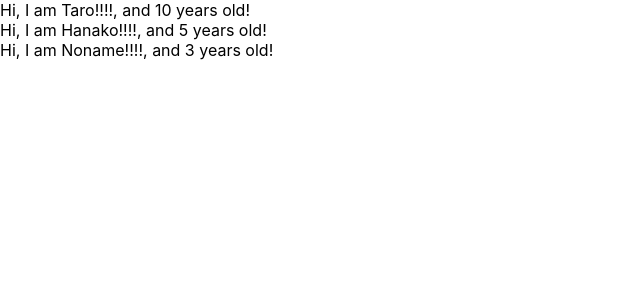
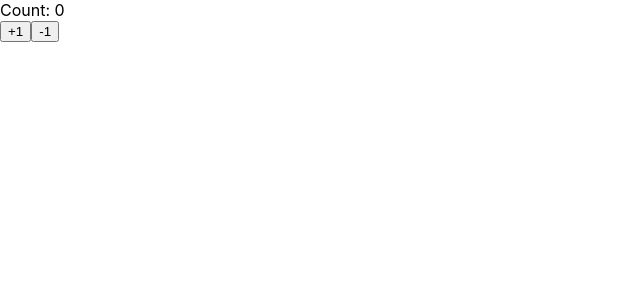
Before and after one commit to yuya1203/react-redux-crud-app, a React (Create React App) app: page / in a window 1280 px wide. Shown: the top 300 px of the page, without its empty margins (0-640 px from the left). Built offline with nearby package versions, Linux system fonts and the light colour scheme.

Commit message:
learn state and setState

```diff
--- a/src/App.js
+++ b/src/App.js
@@ -1,5 +1,5 @@
-// import React, {Component} from 'react';
-import React from 'react';
+import React, {Component} from 'react';
+// import React from 'react';
 import PropTypes from 'prop-types';
 
 // import Reactはjsxをトランスパイル後にReact.createElememntを使用して仮装domを描画するのでjsxを使う場合には必須
@@ -11,6 +11,43 @@
 // componentは二種類
 // ->関数コンポーネントとクラスコンポーネント
 // jsx内でjsを使用するときは{}でくくる
+// props -> 親のコンポーネントから値を渡される, 変更不可能なイミュータブルな値
+// state -> コンポーネント内で値を保持する, 変更可能なミュータブルな値
+// プログラミングにおいて余計なコードは書かない、使っていないなら消す
+
+
+const App = () => (<Counter></Counter>)
+
+class Counter extends Component {
+  constructor(props) {
+    super(props)
+    console.log(this.state)
+    this.state = { count: 0 }
+  }
+
+  handlePlusButton = () => {
+    // this.state = { count: this.state.count } 直接stateをいじるのはNG -> いじるときは必ずsetStateを経由する
+    // setStateを実行するとrenderが自動で実行され再描画してくれる(callbackで実行してくれる)、setStateを使わないと描画する処理も別で書かなければならない→そのためsetStateを経由する
+    this.setState({ count: this.state.count +1 })
+  }
+
+  handleMinusButton = () => {
+    this.setState({ count: this.state.count -1})
+  }
+
+  render() {
+    return (
+      <React.Fragment>
+        <div>Count: {this.state.count}</div>
+        <button onClick={this.handlePlusButton}>+1</button>
+        <button onClick={this.handleMinusButton}>-1</button>
+      </React.Fragment>
+    )
+  }
+}
+
+
+
 
 
 // class App extends Component {
@@ -30,36 +67,36 @@
 //   }
 // }
 
-const App = () => {
-  // return <div>Hi!</div>
-  const profiles = [
-    { name: "Taro", age: 10 },
-    { name: "Hanako", age: 5 },
-    { name: "Noname", age: 3 },
-  ]
-  return (
-    <div>
-      {
-        profiles.map((profile, index) => {
-          return <User name={profile.name} age={profile.age} key={index} />
-        })
-      }
-      {/* <User name={"Taoro"} age={10}/>
-      <User name={"Hanako"} age={5}/> */}
-    </div>
-  )
-}
+// const App = () => {
+//   // return <div>Hi!</div>
+//   // const profiles = [
+//   //   { name: "Taro", age: 10 },
+//   //   { name: "Hanako", age: 5 },
+//   //   { name: "Noname", age: 3 },
+//   // ]
+//   return (
+//     <div>
+//       {
+//         profiles.map((profile, index) => {
+//           return <User name={profile.name} age={profile.age} key={index} />
+//         })
+//       }
+//       {/* <User name={"Taoro"} age={10}/>
+//       <User name={"Hanako"} age={5}/> */}
+//     </div>
+//   )
+// }
 
-const User = (props) => {
-  return <div>Hi, I am {props.name}!!!!, and {props.age} years old!</div>
-}
+// const User = (props) => {
+//   return <div>Hi, I am {props.name}!!!!, and {props.age} years old!</div>
+// }
 
 // propsに対する方チェックを行う（validation)
 
-User.propTypes = {
-  name: PropTypes.string,
-  age: PropTypes.number.isRequired,
-}
+// User.propTypes = {
+//   name: PropTypes.string,
+//   age: PropTypes.number.isRequired,
+// }
 
 // propsに初期値を指定できる(defaultProps)
 // User.defaultProps = {
```
Also changed, not shown: 1 other file (tests, documents, lock files or other folders).
